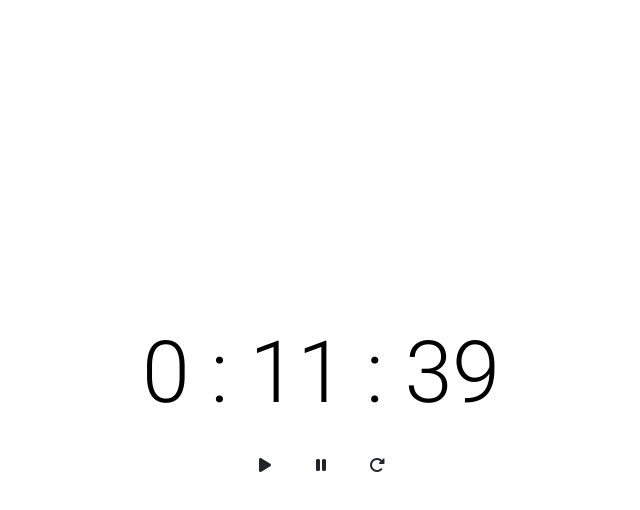
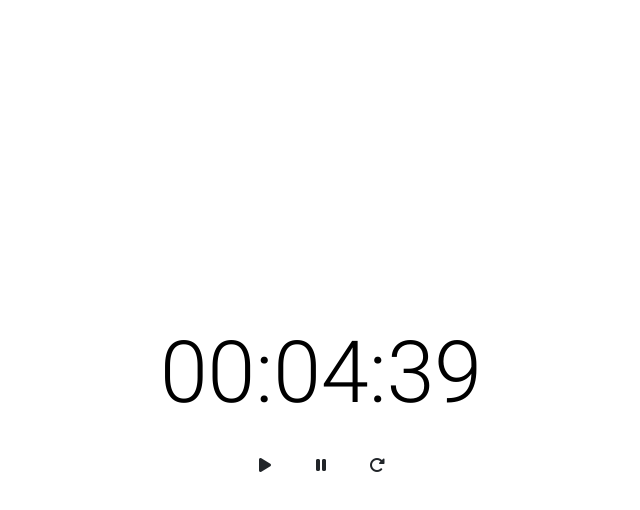
Before and after one commit to me33awy/stop-watch-extension, a website built with Vite: page index.html in a window 1280 px wide. Both pictures are taken after a click on the element 584 px from the left and 464 px from the top of the page. Shown: the whole page, without its empty margins (319-959 px from the left). Built offline with nearby package versions, Linux system fonts and the light colour scheme.

Commit message:
code functions

```diff
--- a/main.js
+++ b/main.js
@@ -2,11 +2,9 @@ const play = document.querySelector(".play");
 const pause = document.querySelector(".pause");
 const refresh = document.querySelector(".refresh");
 const timer = document.querySelector(".timer");
-// console.log(play);
-// console.log(pause);
-// console.log(refresh);
-let [hours, mins, secs] = [0, 0, 0];
+let [hours, mins, secs] = [00, 00, 00];
 function startCounter() {
+  timer.innerHTML = "00:00:00";
   secs++;
   if (secs == 60) {
     secs = 0;
@@ -16,8 +14,17 @@ function startCounter() {
       hours++;
     }
   }
-  timer.innerHTML = `${hours} : ${mins} : ${secs}`;
+  let h = hours < 10 ? "0" + hours : hours;
+  let m = mins < 10 ? "0" + mins : mins;
+  let s = secs < 10 ? "0" + secs : secs;
+  timer.innerHTML = `${h}:${m}:${s}`;
 }
 play.addEventListener("click", () => {
-  setInterval(startCounter);
+  let int = setInterval(startCounter, 10);
+  pause.addEventListener("click", () => {
+    clearInterval(int);
+  });
+  refresh.addEventListener("click", () => {
+    timer.textContent = "00:00:00";
+  });
 });
--- a/src/sass/_reset.scss
+++ b/src/sass/_reset.scss
@@ -4,6 +4,7 @@
   box-sizing: border-box;
   margin: 0;
   padding: 0;
+  transition: all 0.3s;
 }
 
 body,
```
Also changed, not shown: style.css, 1 other file.
